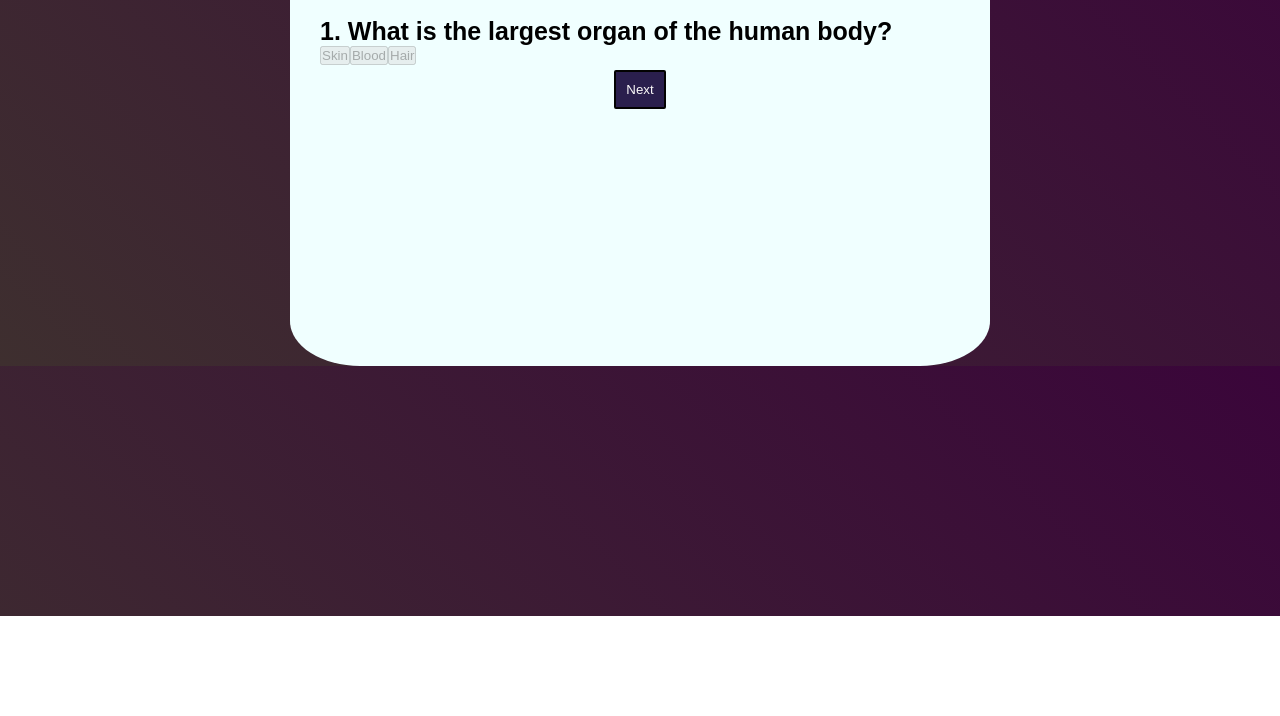
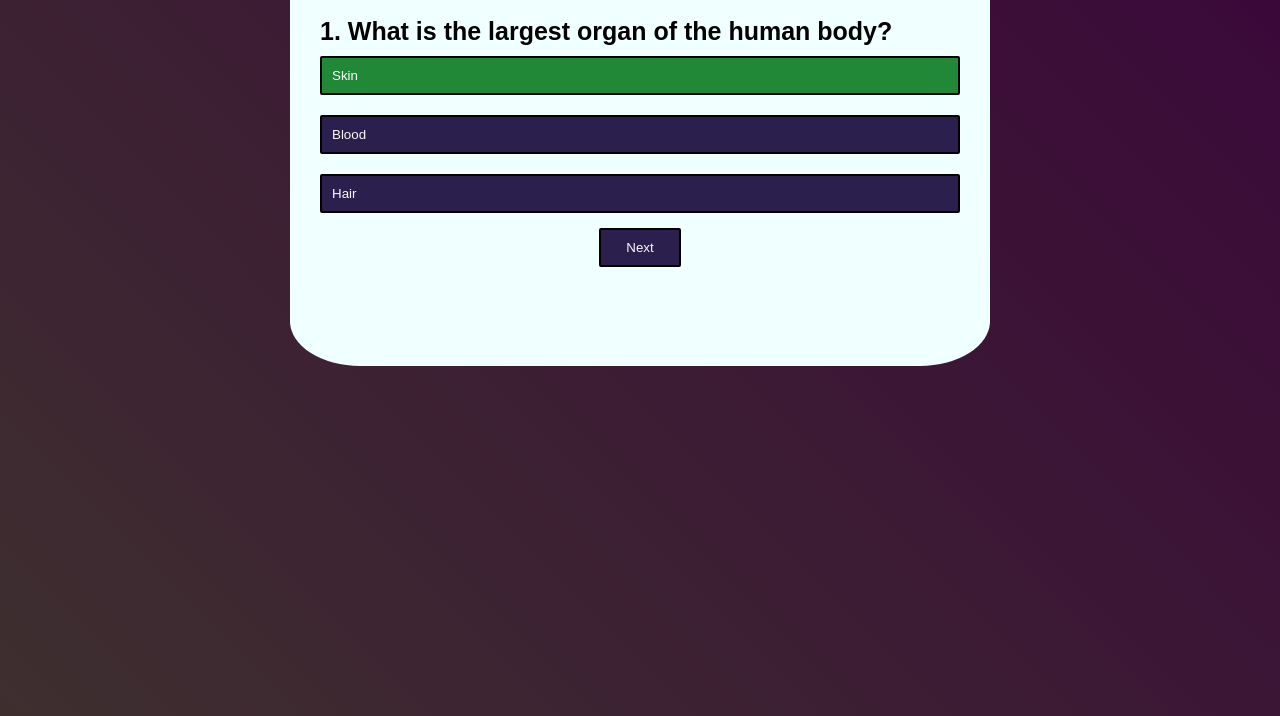
Before and after one commit to aqsaishtiaq19/Quiziffy, a plain HTML site: page index.html in a window 1280 px wide. Both pictures are taken after a click on the button "Skin". Shown: the part 184-900 px from the top of the page. Before the commit the page ends 800 px from the top, so only its background shows below. Drawn offline with Linux system fonts and the light colour scheme.

Commit message:
update quiz files

```diff
--- a/style.css
+++ b/style.css
@@ -1,44 +1,48 @@
-*{
-margin: 0;
-padding: 0;
-box-sizing: border-box;
-font-family: sans-serif , 'poppins';
-}
-body{
 
-  background: linear-gradient(45deg, rgb(62, 47, 47), rgb(58, 5, 58));
+* {
+    margin: 0;
+    padding: 0;
+    box-sizing: border-box;
+    font-family: 'Poppins', sans-serif;
 }
 
-.app{
+body {
+    background: linear-gradient(45deg, rgb(62, 47, 47), rgb(58, 5, 58));
+    min-height: 100vh;
+}
+
+.app {
     background-color: azure;
     width: 90%;
     max-width: 700px;
     border-radius: 10%;
     padding: 30px;
     margin: 100px auto 0;
-    height: 450px;
+    min-height: 450px;
 }
-.app h1{
+
+.app h1 {
     color: black;
     padding-bottom: 10px;
     border-bottom: 4px solid black;
-    /* font-size: larger; */
-    font-weight: 40px;
+    font-weight: 700;
     font-style: italic;
+}
 
-}
-.quiziffy{
+.quiziffy {
     padding: 20px 0;
 }
-.quiziffy h2{
+
+.quiziffy h2 {
     font-size: 25px;
     color: black;
     font-weight: 600;
 }
-#btn{
+
+.btn {
     background-color: rgb(42, 31, 77);
     color: rgb(250, 249, 249);
-    border:2px solid rgb(2, 2, 2);
+    border: 2px solid rgb(2, 2, 2);
     padding: 10px;
     margin: 10px 0;
     font-weight: 500;
@@ -48,22 +52,41 @@ body{
     width: 100%;
     transition: all 0.3s;
 }
-#btn:hover{
-background-color:black;
-color: white;
+
+.btn:hover:not(:disabled) {
+    background-color: black;
+    color: white;
 }
 
-#next{
+.btn:disabled {
+    cursor: not-allowed;
+}
+
+.btn.correct {
+    background-color: #218838;
+    color: white;
+}
+
+.btn.incorrect {
+    background-color: #c82333;
+    color: white;
+}
+
+#next {
     background-color: rgb(42, 31, 77);
     color: rgb(250, 249, 249);
-    border:2px solid rgb(2, 2, 2);
-    padding: 10px;
+    border: 2px solid rgb(2, 2, 2);
+    padding: 10px 25px;
     margin: 5px auto 0;
     font-weight: 500;
-    text-align: left;
+    text-align: center;
     border-radius: 2px;
     cursor: pointer;
-    display:none;
+    display: none;
     transition: all 0.3s;
+}
 
+#next:hover {
+    background-color: black;
+    color: white;
 }
```
